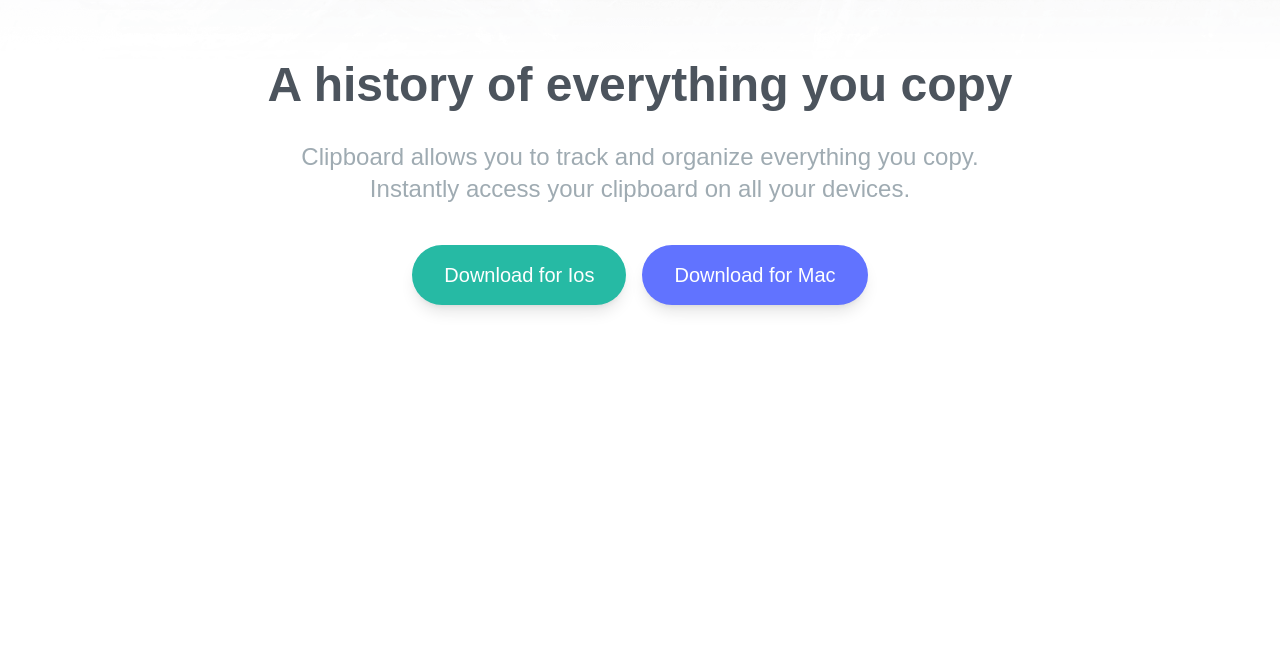
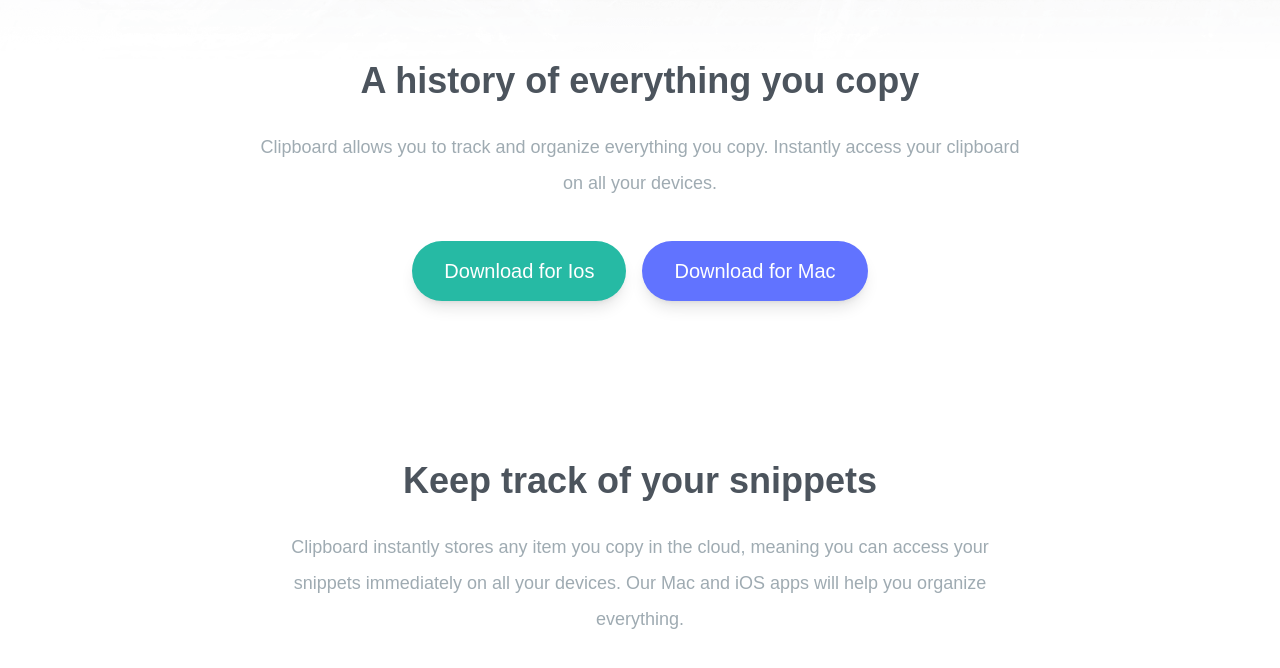
Before and after one commit to merhanmostafa47/Clipboard-Website, a website built with Vite: page index.html in a window 1280 px wide. Shown: the part 256-924 px from the top of the page. Before the commit the page ends 800 px from the top, so only its background shows below. Built offline with nearby package versions, Linux system fonts and the light colour scheme; a web font is replaced by a local one.

Commit message:
Make Snippets Section

```diff
--- a/index.html
+++ b/index.html
@@ -15,19 +15,15 @@
   <body>
     <!-- Hero Section -->
     <section id="hero">
-      <div class="mx-auto mb-40 max-w-6xl px-10 pt-16 text-center">
+      <div class="section-container mb-40 px-10 pt-16">
         <img src="/logo.svg" class="mx-auto my-16" alt="" />
-        <h3 class="mb-8 text-4xl font-bold text-darkGrayishBlue md:text-5xl">
-          A history of everything you copy
-        </h3>
-        <p class="mx-auto mb-10 max-w-3xl text-2xl text-grayishBlue">
+        <h3>A history of everything you copy</h3>
+        <p class="mb-10">
           Clipboard allows you to track and organize everything you copy.
           Instantly access your clipboard on all your devices.
         </p>
         <!-- Buttons Container -->
-        <div
-          class="flex w-full flex-col justify-center space-y-6 text-xl text-white md:flex-row md:space-x-4 md:space-y-0"
-        >
+        <div class="buttons-container">
           <a
             href="#"
             class="rounded-full bg-strongCyan p-4 px-8 shadow-lg duration-200 hover:opacity-80"
@@ -43,6 +39,19 @@
         </div>
       </div>
     </section>
+
+    <!-- Snippets Section -->
+    <section id="snippets">
+      <div class="section-container my-20 px-10">
+        <h3>Keep track of your snippets</h3>
+        <p class="mb-24">
+          Clipboard instantly stores any item you copy in the cloud, meaning you
+          can access your snippets immediately on all your devices. Our Mac and
+          iOS apps will help you organize everything.
+        </p>
+      </div>
+    </section>
+
     <script type="module" src="/src/main.js"></script>
   </body>
 </html>
--- a/src/css/style.css
+++ b/src/css/style.css
@@ -1,6 +1,16 @@
 @tailwind base;
 @tailwind components;
 @tailwind utilities;
+
+@layer base {
+  h3 {
+    @apply mb-7 text-3xl font-bold text-darkGrayishBlue md:text-4xl;
+  }
+
+  p {
+    @apply mx-auto max-w-3xl text-lg leading-9 text-grayishBlue;
+  }
+}
 
 body {
   background-image: url("../assets/images/bg-header-desktop.png");
@@ -13,3 +23,11 @@ body {
     background-image: url("../assets/images/bg-header-mobile.png");
   }
 }
+
+.section-container {
+  @apply mx-auto max-w-6xl text-center;
+}
+
+.buttons-container {
+  @apply flex w-full flex-col justify-center space-y-6 text-xl text-white md:flex-row md:space-x-4 md:space-y-0;
+}
```
